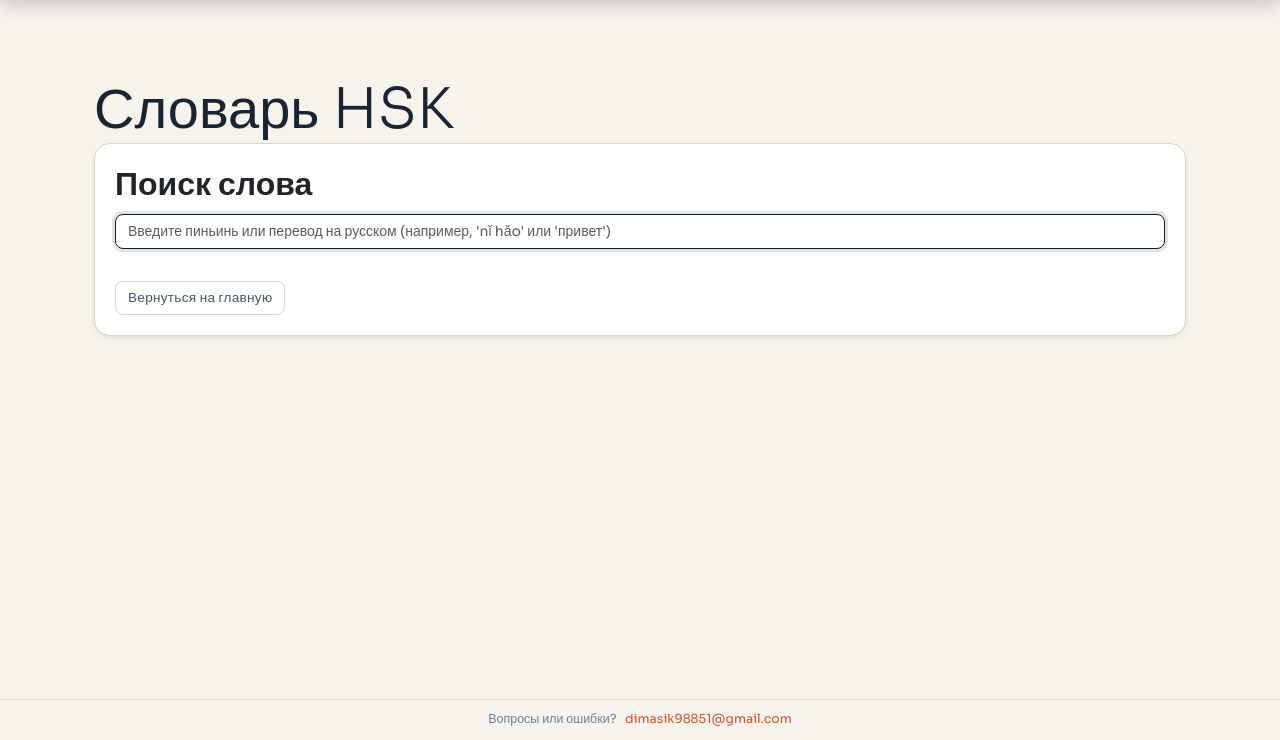
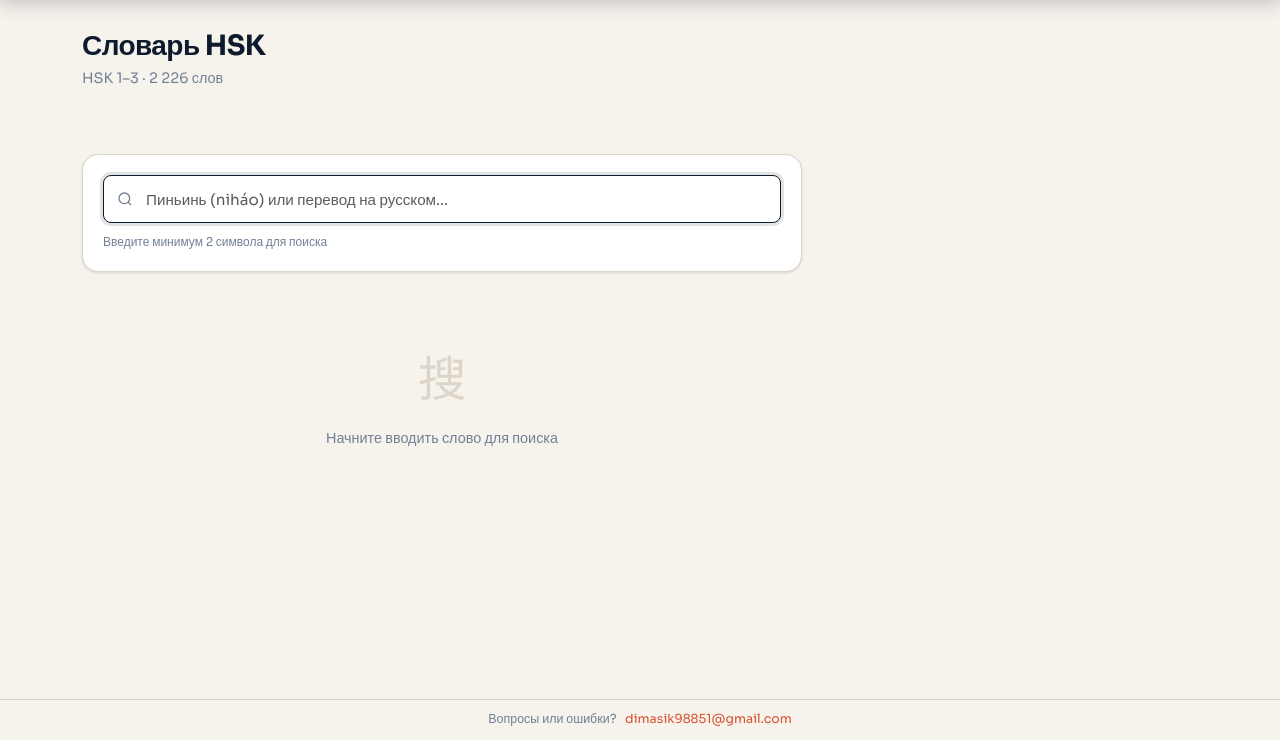
Before and after one commit to 0-Forester-0/chinese, a Django app: page /dictionary/ in a window 1280 px wide. Shown: the part 61-801 px from the top of the page. Run offline with Django 3.2, Linux system fonts and the light colour scheme; the visitor is signed in with stand-in values (Sample User, id 1).

Commit message:
Update dictionary.html

```diff
--- a/templates/dictionary.html
+++ b/templates/dictionary.html
@@ -1,130 +1,143 @@
-<script type="text/javascript">
-        var gk_isXlsx = false;
-        var gk_xlsxFileLookup = {};
-        var gk_fileData = {};
-        function filledCell(cell) {
-          return cell !== '' && cell != null;
-        }
-        function loadFileData(filename) {
-        if (gk_isXlsx && gk_xlsxFileLookup[filename]) {
-            try {
-                var workbook = XLSX.read(gk_fileData[filename], { type: 'base64' });
-                var firstSheetName = workbook.SheetNames[0];
-                var worksheet = workbook.Sheets[firstSheetName];
-
-                // Convert sheet to JSON to filter blank rows
-                var jsonData = XLSX.utils.sheet_to_json(worksheet, { header: 1, blankrows: false, defval: '' });
-                // Filter out blank rows (rows where all cells are empty, null, or undefined)
-                var filteredData = jsonData.filter(row => row.some(filledCell));
-
-                // Heuristic to find the header row by ignoring rows with fewer filled cells than the next row
-                var headerRowIndex = filteredData.findIndex((row, index) =>
-                  row.filter(filledCell).length >= filteredData[index + 1]?.filter(filledCell).length
-                );
-                // Fallback
-                if (headerRowIndex === -1 || headerRowIndex > 25) {
-                  headerRowIndex = 0;
-                }
-
-                // Convert filtered JSON back to CSV
-                var csv = XLSX.utils.aoa_to_sheet(filteredData.slice(headerRowIndex)); // Create a new sheet from filtered array of arrays
-                csv = XLSX.utils.sheet_to_csv(csv, { header: 1 });
-                return csv;
-            } catch (e) {
-                console.error(e);
-                return "";
-            }
-        }
-        return gk_fileData[filename] || "";
-        }
-        </script>{% extends 'base.html' %}
+{% extends 'base.html' %}
 {% load static %}
 {% block content %}
-    <div class="container mt-5">
-        <h1 class="card-title display-4">Словарь HSK</h1>
-        <div class="card shadow-sm mb-4">
-            <div class="card-body">
-                <h2 class="card-title">Поиск слова</h2>
-                <div class="mb-3">
-                    <input type="text" id="search-input" class="form-control" placeholder="Введите пиньинь или перевод на русском (например, 'nǐ hǎo' или 'привет')" autofocus>
+
+<div class="d-flex flex-wrap align-items-center justify-content-between gap-3 mb-5">
+    <div>
+        <h1 class="page-title">Словарь HSK</h1>
+        <p class="page-subtitle">HSK 1–3 · {{ hsk_count|default:"2 226" }} слов</p>
     </div>
-                <div id="search-results">
-                    <table class="table table-striped" id="results-table" style="display: none;">
+</div>
+
+<!-- Search -->
+<div class="card mb-4" style="max-width:720px;">
+    <div class="card-body" style="padding:20px;">
+        <div class="position-relative">
+            <svg width="16" height="16" viewBox="0 0 24 24" fill="none" stroke="var(--text-muted)" stroke-width="2"
+                 style="position:absolute; left:14px; top:50%; transform:translateY(-50%); pointer-events:none;">
+                <circle cx="11" cy="11" r="8"/><line x1="21" y1="21" x2="16.65" y2="16.65"/>
+            </svg>
+            <input type="text" id="search-input" class="form-control"
+                   placeholder="Пиньинь (niháo) или перевод на русском..."
+                   style="padding-left:42px; padding-right:42px; height:48px; font-size:0.95rem;"
+                   autofocus>
+            <div id="search-clear" style="position:absolute; right:14px; top:50%; transform:translateY(-50%); cursor:pointer; display:none; color:var(--text-muted);" onclick="clearSearch()">
+                <svg width="16" height="16" viewBox="0 0 24 24" fill="none" stroke="currentColor" stroke-width="2"><circle cx="12" cy="12" r="10"/><line x1="15" y1="9" x2="9" y2="15"/><line x1="9" y1="9" x2="15" y2="15"/></svg>
+            </div>
+        </div>
+        <p style="font-size:0.75rem; color:var(--text-muted); margin-top:10px; margin-bottom:0;">
+            Введите минимум 2 символа для поиска
+        </p>
+    </div>
+</div>
+
+<!-- Results -->
+<div id="search-results" style="max-width:720px;">
+
+    <!-- Empty state -->
+    <div id="empty-state" style="text-align:center; padding:48px 24px; color:var(--text-muted);">
+        <div style="font-family:'Noto Serif SC',serif; font-size:3rem; color:var(--paper-border); margin-bottom:12px;">搜</div>
+        <p style="font-size:0.9rem;">Начните вводить слово для поиска</p>
+    </div>
+
+    <!-- Table -->
+    <div id="results-table-wrap" style="display:none;">
+        <div class="d-flex align-items-center justify-content-between mb-3">
+            <span id="results-count" style="font-size:0.78rem; color:var(--text-muted);"></span>
+        </div>
+        <div style="border:1px solid var(--paper-border); border-radius:var(--radius-lg); overflow:hidden;">
+            <table class="table mb-0">
                 <thead>
                     <tr>
-                                <th>Иероглиф</th>
+                        <th style="width:80px;">Слово</th>
                         <th>Пиньинь</th>
                         <th>Перевод</th>
-                                <th>Категория</th>
+                        <th style="width:80px;">Уровень</th>
                     </tr>
                 </thead>
                 <tbody id="results-body"></tbody>
             </table>
-                    <div id="no-results" class="alert alert-info" style="display: none;">
-                        Ничего не найдено. Попробуйте другой запрос.
         </div>
     </div>
-                <a href="{% url 'home' %}" class="btn btn-secondary mt-3">Вернуться на главную</a>
+
+    <!-- No results -->
+    <div id="no-results" style="display:none; text-align:center; padding:48px 24px;">
+        <div style="font-size:2rem; margin-bottom:12px;">🔍</div>
+        <p style="color:var(--text-muted); font-size:0.9rem;">Ничего не найдено. Попробуйте другой запрос.</p>
     </div>
-        </div>
+
 </div>
 
 <script>
     const searchInput = document.getElementById('search-input');
-        const resultsTable = document.getElementById('results-table');
+    const resultsTableWrap = document.getElementById('results-table-wrap');
     const resultsBody = document.getElementById('results-body');
     const noResults = document.getElementById('no-results');
+    const emptyState = document.getElementById('empty-state');
+    const searchClear = document.getElementById('search-clear');
+    const resultsCount = document.getElementById('results-count');
 
-        searchInput.addEventListener('input', async () => {
-            const query = searchInput.value.trim();
-            if (query.length < 2) {
-                resultsTable.style.display = 'none';
+    let searchTimeout;
+
+    function clearSearch() {
+        searchInput.value = '';
+        searchClear.style.display = 'none';
+        resultsTableWrap.style.display = 'none';
         noResults.style.display = 'none';
+        emptyState.style.display = '';
         resultsBody.innerHTML = '';
+    }
+
+    searchInput.addEventListener('input', () => {
+        const q = searchInput.value.trim();
+        searchClear.style.display = q ? 'block' : 'none';
+
+        clearTimeout(searchTimeout);
+        if (q.length < 2) {
+            resultsTableWrap.style.display = 'none';
+            noResults.style.display = 'none';
+            emptyState.style.display = '';
             return;
         }
 
-            try {
-                const response = await fetch("{% url 'dictionary_search' %}", {
-                    method: 'POST',
-                    headers: {
-                        'Content-Type': 'application/json',
-                        'X-CSRFToken': '{{ csrf_token }}'
-                    },
-                    body: JSON.stringify({ query: query })
+        searchTimeout = setTimeout(() => doSearch(q), 250);
     });
 
-                if (!response.ok) {
-                    console.error('Failed to fetch search results:', response.status);
-                    return;
-                }
-
-                const results = await response.json();
-                console.log('Search results:', results);
+    async function doSearch(query) {
+        try {
+            const resp = await fetch("{% url 'dictionary_search' %}", {
+                method: 'POST',
+                headers: { 'Content-Type': 'application/json', 'X-CSRFToken': '{{ csrf_token }}' },
+                body: JSON.stringify({ query })
+            });
+            if (!resp.ok) return;
+            const results = await resp.json();
 
             resultsBody.innerHTML = '';
+            emptyState.style.display = 'none';
+
             if (results.length > 0) {
-                    resultsTable.style.display = 'table';
+                resultsTableWrap.style.display = '';
                 noResults.style.display = 'none';
-                    results.forEach(result => {
-                        const row = document.createElement('tr');
-                        row.innerHTML = `
-                            <td>${result.character}</td>
-                            <td>${result.pinyin}</td>
-                            <td>${result.meaning}</td>
-                            <td>${result.category}</td>
+                resultsCount.textContent = `Найдено: ${results.length}`;
+
+                results.forEach(r => {
+                    const tr = document.createElement('tr');
+                    tr.innerHTML = `
+                        <td style="font-family:'Noto Serif SC',serif; font-size:1.6rem; color:var(--ink); padding:10px 16px;">${r.character}</td>
+                        <td style="color:var(--text-muted); font-size:0.875rem;">${r.pinyin}</td>
+                        <td style="font-size:0.875rem;">${r.meaning}</td>
+                        <td><span class="badge bg-secondary">${r.category}</span></td>
                     `;
-                        resultsBody.appendChild(row);
+                    resultsBody.appendChild(tr);
                 });
             } else {
-                    resultsTable.style.display = 'none';
+                resultsTableWrap.style.display = 'none';
                 noResults.style.display = 'block';
             }
-            } catch (error) {
-                console.error('Fetch error:', error);
-                noResults.style.display = 'block';
-                noResults.textContent = 'Ошибка при поиске. Попробуйте снова.';
+        } catch(e) {
+            console.error(e);
         }
-        });
+    }
 </script>
 {% endblock %}
```
Lines whose indentation alone changed are shown as unchanged.
